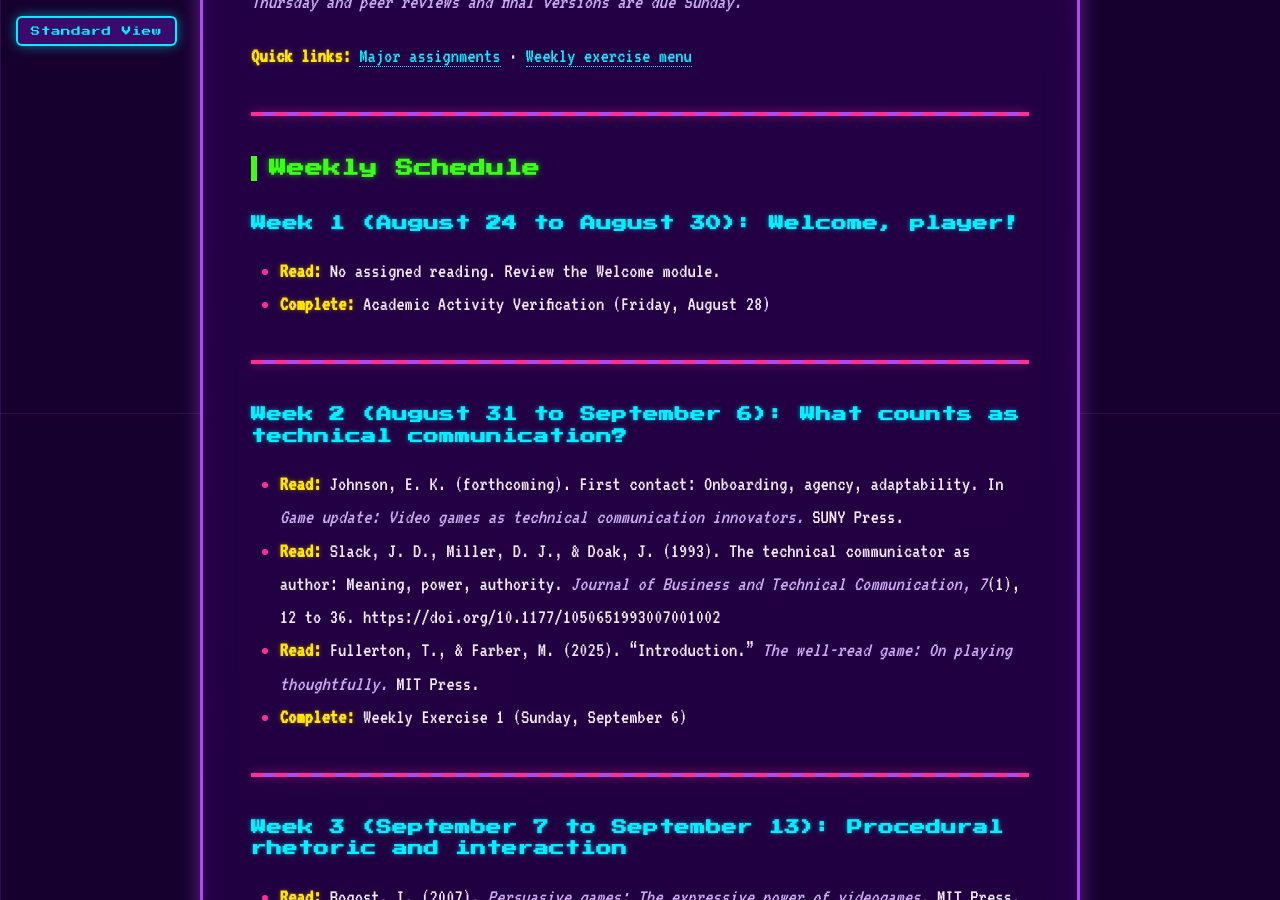
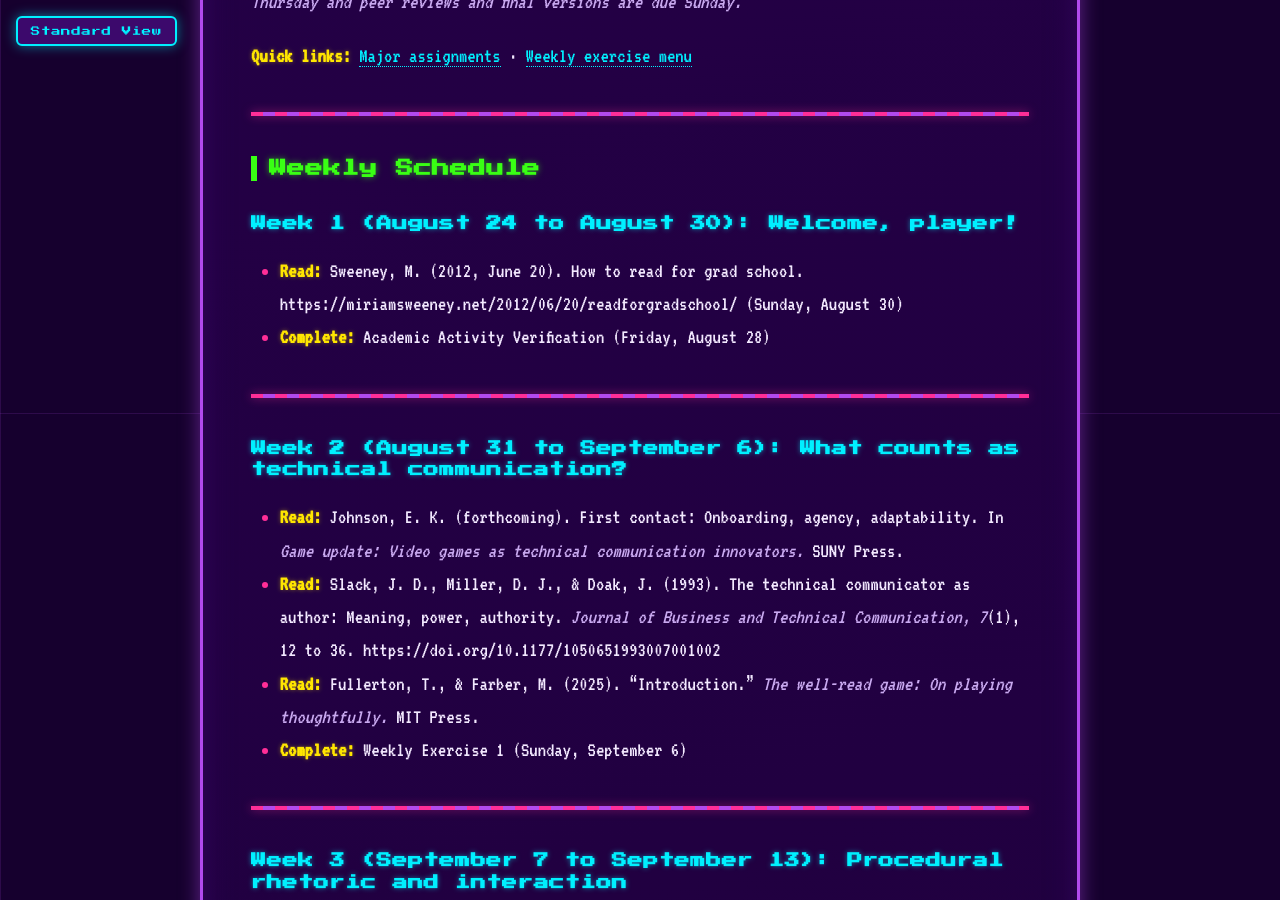
Before and after one commit to ekjphd/TCandGames, a Jekyll site: the page built from index.md, in a window 1280 px wide and 900 px high, scrolled down 487 px. Built offline with Jekyll 4.4.1, drawn with Linux system fonts in a browser that asks for light colours; our own code applies the rules of GitHub Pages for plain Markdown files.

Commit message:
Add Sweeney (2012) reading-for-grad-school post to Week 1
Co-Authored-By: Claude Fable 5 <noreply@anthropic.com>

```diff
--- a/index.md
+++ b/index.md
@@ -12,7 +12,7 @@
 
 ### Week 1 (August 24 to August 30): Welcome, player!
 
-- **Read:** No assigned reading. Review the Welcome module.
+- **Read:** Sweeney, M. (2012, June 20). How to read for grad school. https://miriamsweeney.net/2012/06/20/readforgradschool/ (Sunday, August 30)
 - **Complete:** Academic Activity Verification (Friday, August 28)
 
 ---
```
